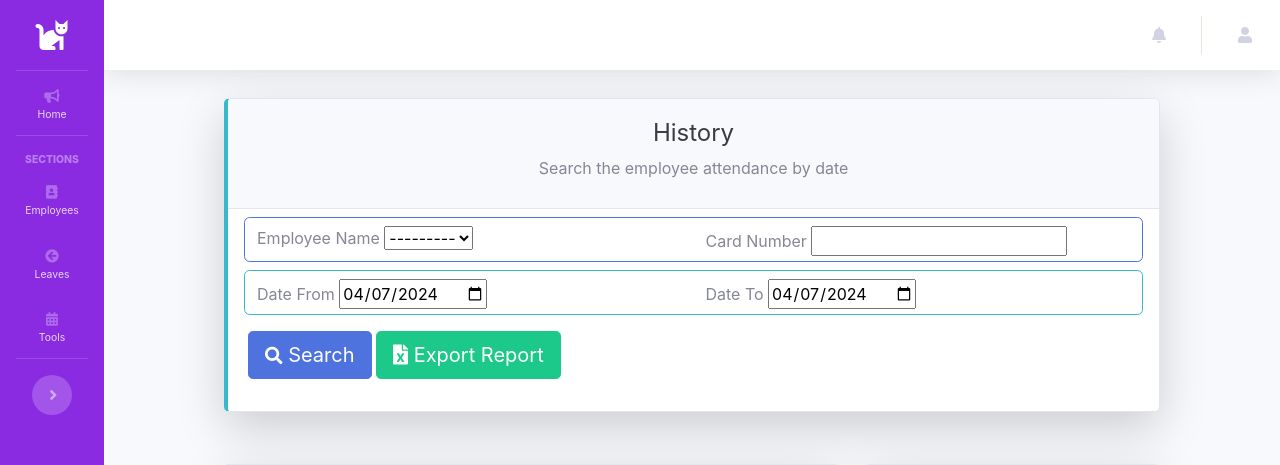
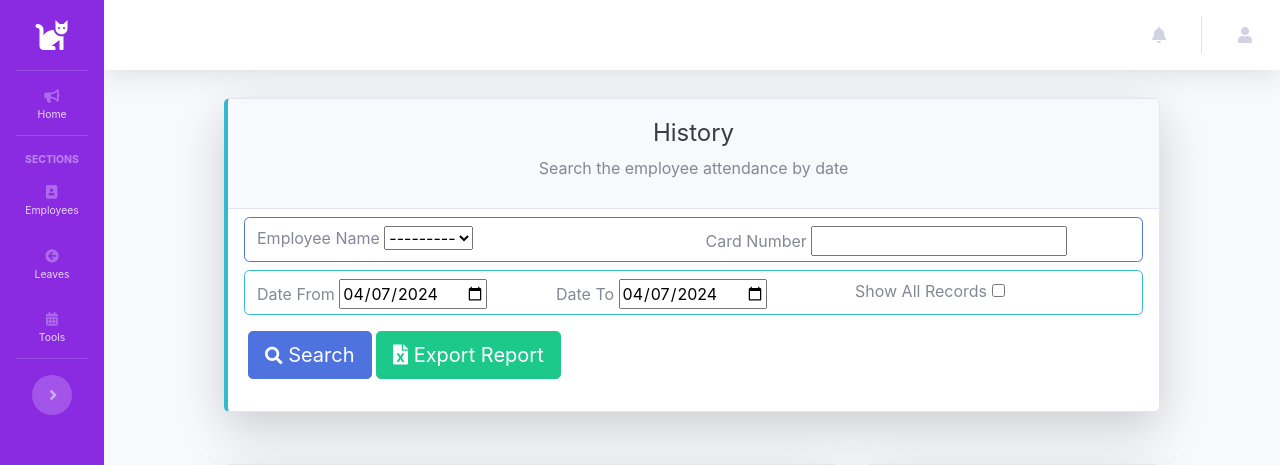
Before and after one commit to gryphathie/attedanceApp, a Django app: page /history/history/ in a window 1280 px wide. Shown: the top 465 px of the page. Run offline with Django 4.2, Linux system fonts and the light colour scheme; some libraries are stand-ins or nearby versions.

Commit message:
[FEAT] Checkbox added to filter by all records or distinct records. Logic created

```diff
--- a/App/history/forms.py
+++ b/App/history/forms.py
@@ -22,3 +22,4 @@ class HistoryForm(forms.Form):
     card_number = forms.CharField(max_length=20, required=False)
     date_from = forms.DateField(required=True, widget=forms.TextInput(attrs={'type': 'date', 'value': datetime.now().strftime("%Y-%m-%d")}))
     date_to = forms.DateField(required=True, widget=forms.TextInput(attrs={'type': 'date', 'value': datetime.now().strftime("%Y-%m-%d")}))
+    all_records = forms.BooleanField(required=False, initial=False)
--- a/App/history/models.py
+++ b/App/history/models.py
@@ -15,7 +15,7 @@ class History(models.Model):
     event_description = models.CharField(max_length=100, blank=True, null=True)
 
     def __str__(self):
-        return str(self.date_time)
+        return str(self.date)
 
 
 class Csv(models.Model):
--- a/App/history/views.py
+++ b/App/history/views.py
@@ -116,6 +116,7 @@ class SearchEmployeeAttendance(View):
         card_number = request.POST.get('card_number')
         date_from = request.POST.get('date_from')
         date_to = request.POST.get('date_to')
+        all_records = request.POST.get('all_records')
         date_from = datetime.strptime(date_from, "%Y-%m-%d")
         date_from = timezone.make_aware(date_from, timezone.get_current_timezone())
         date_to = datetime.strptime(date_to, "%Y-%m-%d")
@@ -134,31 +135,20 @@ class SearchEmployeeAttendance(View):
                 Q(start_date__range=[date_from, date_to])
             ).order_by('start_date')
 
-            history = History.objects.filter(
-                Q(personnel_id__in = [ace]) &
-                Q(date__range=[date_from, date_to])
-            ).order_by('date', 'time')
+            guest_card_list = list()
+            guest_card_dates = list()
+            for guest in guests: guest_card_list.append(guest.card_number)
+            for guest_date in guests: guest_card_dates.append([guest_date.start_date, guest_date.end_date])
 
-            #TODO: Crear otro history que sea exclusivo para las guest card y otra tabla en el template.
-            #Haciendo uso de los card number y las fechas de inicio y fin viendo como juntarlos con el reporte.
-            a = list()
-            for guest in guests: a.append(guest.card_number)
-
-            history = History.objects.filter(
-                Q(personnel_id__in = [ace]) |
-                Q(card_number__in=a) &
-                Q(date__range=[date_from, date_to])
-            ).order_by('date', 'time')
+            if not all_records:
+                history = self.get_history_not_all(history, guests, ace, date_from, date_to, False, None)
+            else:
+                history = self.get_history_all(history, guests, ace, date_from, date_to, False, None)
 
 
         elif card_number != "":
             print("Normal CARD")
             employee = Employee.objects.filter(Q(card_number1__icontains=card_number) | Q(card_number2__icontains=card_number) | Q(card_number3__icontains=card_number)).first()
-            history = History.objects.filter(
-                Q(card_number__in=[card_number]) &
-                Q(date__range=[date_from, date_to])
-            ).order_by('date', 'time')
-
             leaves = Leave.objects.filter(
                 Q(employee__in=[employee]) &
                 Q(start_date__range=[date_from, date_to])
@@ -168,6 +158,12 @@ class SearchEmployeeAttendance(View):
                 Q(employee__in=[employee]) &
                 Q(start_date__range=[date_from, date_to])
             ).order_by('start_date')
+
+            if not all_records:
+                history = self.get_history_not_all(history, guests, ace, date_from, date_to, True, card_number)
+            else:
+                history = self.get_history_all(history, guests, ace, date_from, date_to, True, card_number)
+
 
         if "generate_report" in self.request.POST:
             print("Generate report")
@@ -182,3 +178,49 @@ class SearchEmployeeAttendance(View):
             'guests': guests,
         }
         return render(request, 'history/search_attendance.html', context)
+
+    def get_history_not_all(self, history, guests, ace, date_from, date_to, card_flag, card_number):
+        if card_flag:
+            history = History.objects.filter(
+                Q(card_number__in=[card_number]) &
+                Q(date__range=[date_from, date_to])
+            ).order_by('date', 'time').distinct("date")
+        else:
+            history = History.objects.filter(
+                    Q(personnel_id__in = [ace]) &
+                    Q(date__range=[date_from, date_to])
+                ).order_by('date', 'time').distinct('date')
+
+        data_combined = history
+        n = 0
+        for guest in guests:
+            h = History.objects.filter(
+                Q(card_number__in=[guest.card_number]) &
+                Q(date__range=[guest.start_date, guest.end_date])
+            ).distinct("date")
+            data_combined = data_combined.union(h)
+            n+=1
+        return data_combined.order_by('date', 'time')
+
+    def get_history_all(self, history, guests, ace, date_from, date_to, card_flag, card_number):
+        if card_flag:
+            history = History.objects.filter(
+                Q(card_number__in=[card_number]) &
+                Q(date__range=[date_from, date_to])
+            ).order_by('date', 'time')
+        else:
+            history = History.objects.filter(
+                    Q(personnel_id__in = [ace]) &
+                    Q(date__range=[date_from, date_to])
+            )
+
+        data_combined = history
+        n = 0
+        for guest in guests:
+            h = History.objects.filter(
+                Q(card_number__in=[guest.card_number]) &
+                Q(date__range=[guest.start_date, guest.end_date])
+            )
+            data_combined = data_combined.union(h)
+            n+=1
+        return data_combined.order_by('date', 'time')
--- a/App/templates/history/search_attendance.html
+++ b/App/templates/history/search_attendance.html
@@ -44,13 +44,17 @@
                 </div>
               </div>
               <div class="row border border-info rounded mx-3 my-2 pt-2">
-                <div class="col-6 col-sm-12 col-md-6 col-lg-6">
+                <div class="col-4 col-sm-6 col-md-4 col-lg-4">
                   <label>Date From</label>
                   {{ form.date_from }}
                 </div>
-                <div class="col-6 col-sm-12 col-md-6 col-lg-6">
+                <div class="col-4 col-sm-6 col-md-4 col-lg-4">
                   <label>Date To</label>
                   {{ form.date_to }}
+                </div>
+                <div class="col-4 col-sm-12 col-md-4 col-lg-4">
+                  <label>Show All Records</label>
+                  {{ form.all_records }}
                 </div>
               </div>
               <div class="row mx-2 my-3">
```
Also changed, not shown: App/attendance_app/settings.py (+6 -2 lines), 1 other file.
